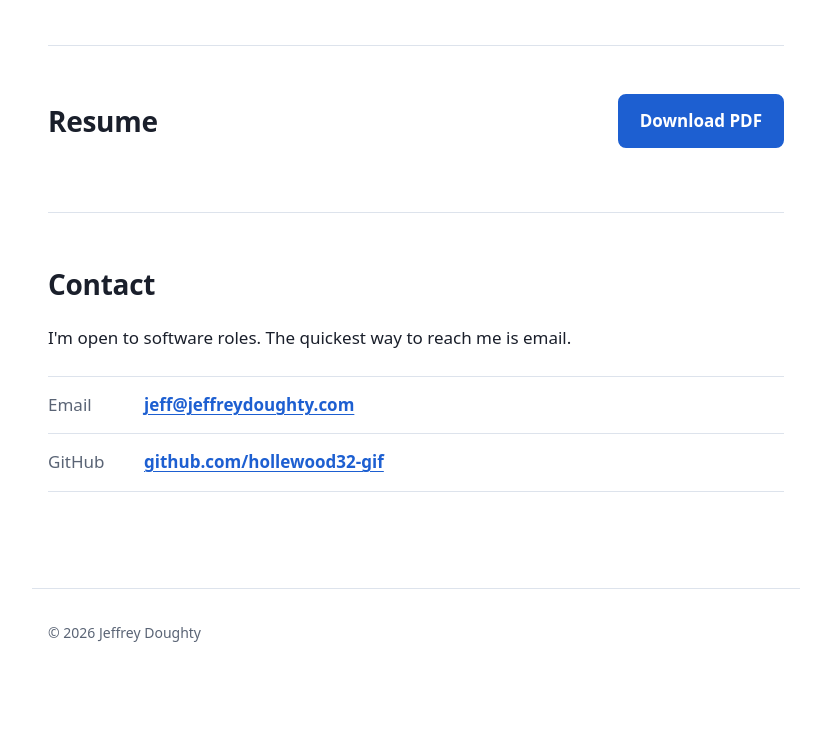
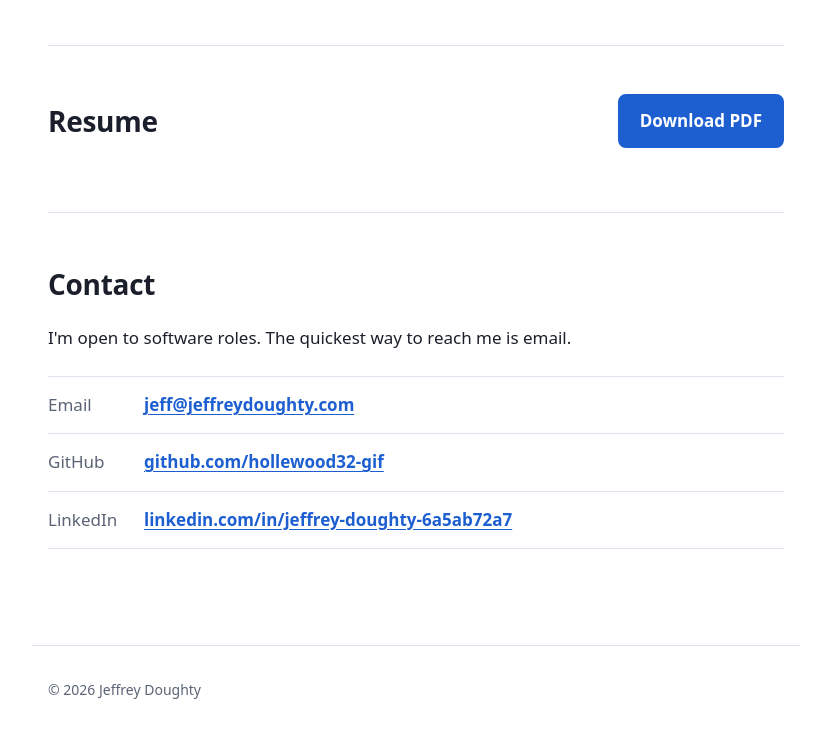
Before and after one commit to hollewood32-gif/portfolio-site, a website built with Vite: page index.html in a window 1280 px wide. Shown: the part 2585-3334 px from the top of the page, without its empty margins (224-1055 px from the left). Before the commit the page ends 3277 px from the top, so only its background shows below. Built offline with nearby package versions, Linux system fonts and the light colour scheme.

Commit message:
Add LinkedIn back with the correct profile address
linkedin.com/in/jeffrey-doughty-6a5ab72a7 in the Contact section and the resume PDF header.

Co-Authored-By: Claude Opus 5.5 <noreply@anthropic.com>

```diff
--- a/index.html
+++ b/index.html
@@ -171,6 +171,10 @@
             <span class="contact-label">GitHub</span>
             <a class="contact-value" href="https://github.com/hollewood32-gif">github.com/hollewood32-gif</a>
           </li>
+          <li>
+            <span class="contact-label">LinkedIn</span>
+            <a class="contact-value" href="https://www.linkedin.com/in/jeffrey-doughty-6a5ab72a7">linkedin.com/in/jeffrey-doughty-6a5ab72a7</a>
+          </li>
         </ul>
       </section>
     </main>
--- a/src/resume-data.ts
+++ b/src/resume-data.ts
@@ -31,6 +31,7 @@ export const resume: Resume = {
     { label: "jeff@jeffreydoughty.com", url: "mailto:jeff@jeffreydoughty.com" },
     { label: "jeffreydoughty.com", url: "https://jeffreydoughty.com" },
     { label: "github.com/hollewood32-gif", url: "https://github.com/hollewood32-gif" },
+    { label: "linkedin.com/in/jeffrey-doughty-6a5ab72a7", url: "https://www.linkedin.com/in/jeffrey-doughty-6a5ab72a7" },
   ],
   summary:
     "U.S. Navy veteran and former nuclear equipment technician who now builds and ships web software. " +
```
Also changed, not shown: CLAUDE.md (+1 -1 lines).
